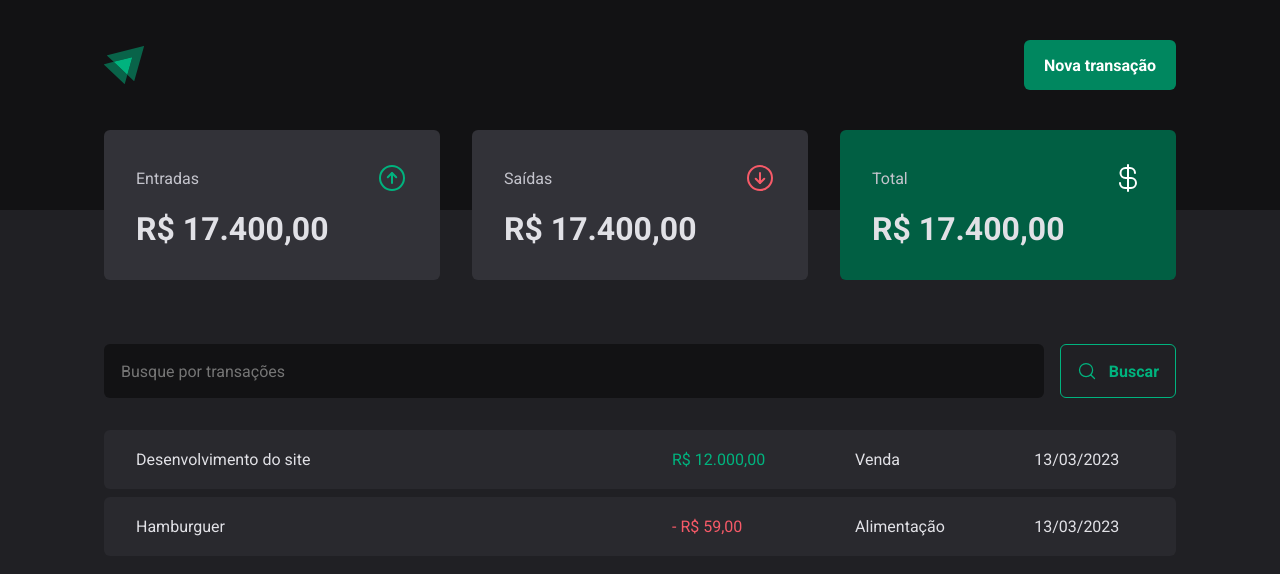
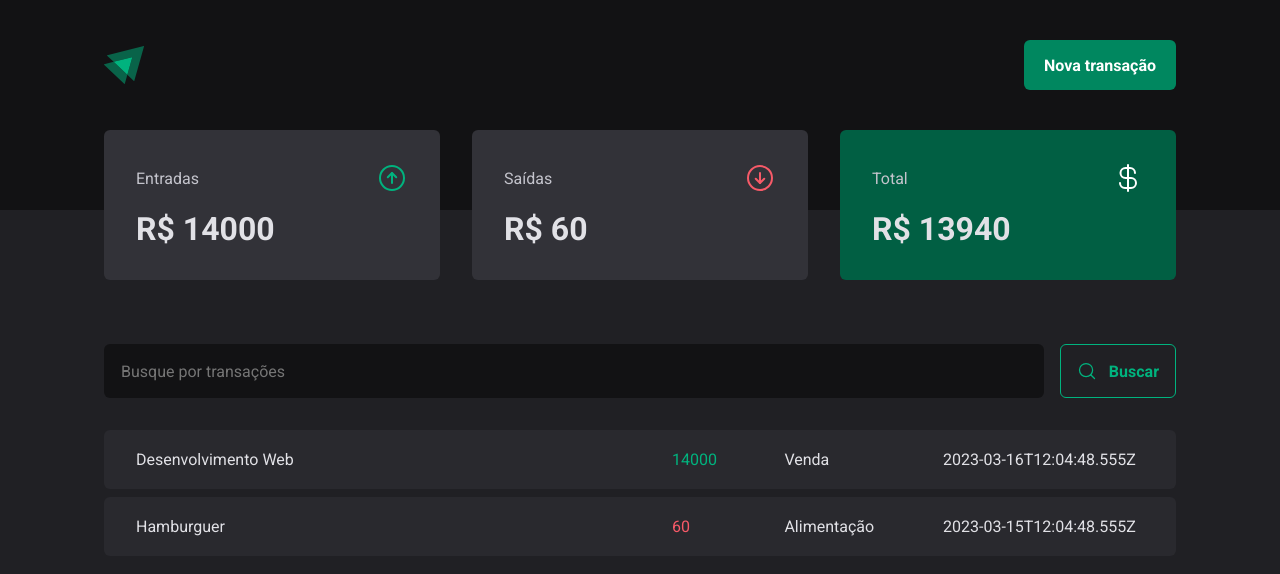
Before and after one commit to CaioScatolino/dt-money, a React (Vite) app: page / in a window 1280 px wide. Shown: the top 574 px of the page. Built offline with nearby package versions, Linux system fonts and the light colour scheme; data requests are answered from the project's data file.

Commit message:
Enviando o fetch para o context, usando map no transactions, usando reduce para somar os preços

```diff
--- a/server.json
+++ b/server.json
@@ -13,7 +13,7 @@
       "description": "Hamburguer",
       "type": "outcome",
       "category": "Alimentação",
-      "price": 50,
+      "price": 60,
       "createdAt": "2023-03-15T12:04:48.555Z"
     }
   ]
--- a/src/App.tsx
+++ b/src/App.tsx
@@ -1,4 +1,5 @@
 import { ThemeProvider } from 'styled-components'
+import { TransactionsProvider } from './contexts/TransactionsContext'
 import { Transactions } from './pages/Transactions'
 import { GlobalStyle } from './styles/global'
 import { defaultTheme } from './styles/themes/default'
@@ -7,7 +8,9 @@
   return (
     <ThemeProvider theme={defaultTheme}>
       <GlobalStyle />
-      <Transactions />
+      <TransactionsProvider>
+        <Transactions />
+      </TransactionsProvider>
     </ThemeProvider>
   )
 }
--- a/src/components/Summary/index.tsx
+++ b/src/components/Summary/index.tsx
@@ -1,7 +1,29 @@
 import { SummaryCard, SummaryContainer } from './styles'
 import { CurrencyDollar, ArrowCircleDown, ArrowCircleUp } from 'phosphor-react'
+import { useContext } from 'react'
+import { TransactionContext } from '../../contexts/TransactionsContext'
 
 export function Summary() {
+  const { transactions } = useContext(TransactionContext)
+
+  const summary = transactions.reduce(
+    (acc, transaction) => {
+      if (transaction.type === 'income') {
+        acc.income += transaction.price
+        acc.total += transaction.price
+      } else {
+        acc.outcome += transaction.price
+        acc.total -= transaction.price
+      }
+      return acc
+    },
+    {
+      income: 0,
+      outcome: 0,
+      total: 0,
+    },
+  )
+
   return (
     <SummaryContainer>
       <SummaryCard>
@@ -9,21 +31,21 @@
           <span>Entradas</span>
           <ArrowCircleUp size={32} color="#00b37e" />
         </header>
-        <strong>R$ 17.400,00</strong>
+        <strong>R$ {summary.income}</strong>
       </SummaryCard>
       <SummaryCard>
         <header>
           <span>Saídas</span>
           <ArrowCircleDown size={32} color="#F75A68" />
         </header>
-        <strong>R$ 17.400,00</strong>
+        <strong>R$ {summary.outcome}</strong>
       </SummaryCard>
       <SummaryCard variant="green">
         <header>
           <span>Total</span>
           <CurrencyDollar size={32} color="#FFF" />
         </header>
-        <strong>R$ 17.400,00</strong>
+        <strong>R$ {summary.total}</strong>
       </SummaryCard>
     </SummaryContainer>
   )
--- /dev/null
+++ b/src/contexts/TransactionsContext.tsx
@@ -0,0 +1,39 @@
+import { createContext, ReactNode, useEffect, useState } from 'react'
+
+interface TransactionsProps {
+  id: number
+  description: string
+  type: 'income' | 'outcome'
+  price: number
+  category: string
+  createdAt: string
+}
+
+interface TransactionContextType {
+  transactions: TransactionsProps[]
+}
+
+interface TransactionsProviderProps {
+  children: ReactNode
+}
+
+export const TransactionContext = createContext({} as TransactionContextType)
+
+export function TransactionsProvider({ children }: TransactionsProviderProps) {
+  const [transactions, setTransactions] = useState<TransactionsProps[]>([])
+  async function LoadTransactions() {
+    const response = await fetch('http://localhost:3000/transactions')
+    const data = await response.json()
+
+    setTransactions(data)
+  }
+
+  useEffect(() => {
+    LoadTransactions()
+  }, [])
+  return (
+    <TransactionContext.Provider value={{ transactions }}>
+      {children}
+    </TransactionContext.Provider>
+  )
+}
--- a/src/pages/Transactions/index.tsx
+++ b/src/pages/Transactions/index.tsx
@@ -1,6 +1,7 @@
-import { useEffect } from 'react'
+import { useContext } from 'react'
 import { Header } from '../../components/Header'
 import { Summary } from '../../components/Summary'
+import { TransactionContext } from '../../contexts/TransactionsContext'
 import { SearchForm } from './components/SearchForm'
 import {
   PriceHightlight,
@@ -10,11 +11,9 @@
 
 export function Transactions() {
   // colocando o fetch no useEffect para executar somente uma vez
-  useEffect(() => {
-    fetch('http://localhost:3000/transactions').then((res) =>
-      res.json().then((data) => console.log(data)),
-    )
-  })
+
+  const { transactions } = useContext(TransactionContext)
+
   return (
     <div>
       <Header />
@@ -24,22 +23,20 @@
         <SearchForm />
         <TransactionsTable>
           <tbody>
-            <tr>
-              <td width="50%">Desenvolvimento do site</td>
-              <td>
-                <PriceHightlight variant="income">R$ 12.000,00</PriceHightlight>
-              </td>
-              <td>Venda</td>
-              <td>13/03/2023</td>
-            </tr>
-            <tr>
-              <td width="50%">Hamburguer</td>
-              <td>
-                <PriceHightlight variant="outcome">- R$ 59,00</PriceHightlight>
-              </td>
-              <td>Alimentação</td>
-              <td>13/03/2023</td>
-            </tr>
+            {transactions.map((transaction) => {
+              return (
+                <tr key={transaction.id}>
+                  <td width="50%">{transaction.description}</td>
+                  <td>
+                    <PriceHightlight variant={transaction.type}>
+                      {transaction.price}
+                    </PriceHightlight>
+                  </td>
+                  <td>{transaction.category}</td>
+                  <td>{transaction.createdAt}</td>
+                </tr>
+              )
+            })}
           </tbody>
         </TransactionsTable>
       </TransactionsContainer>
```
